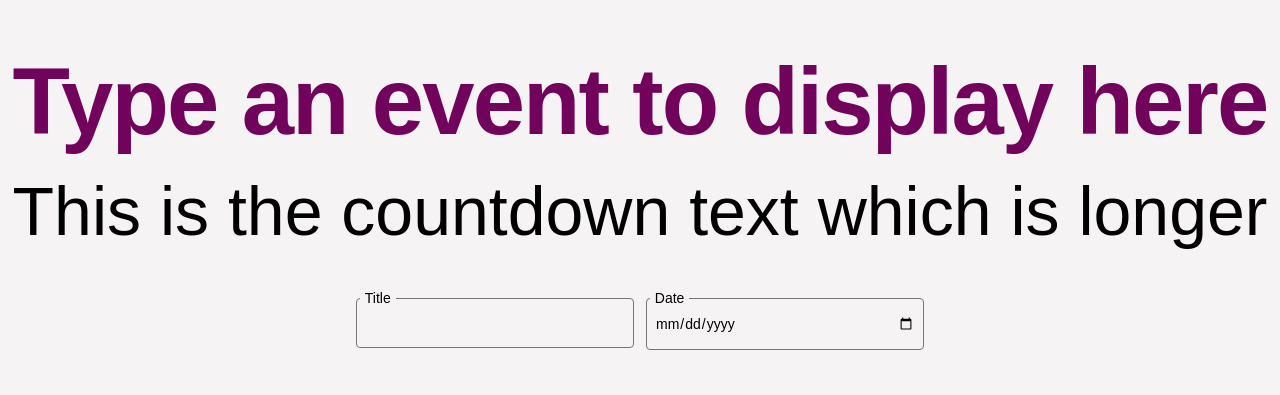
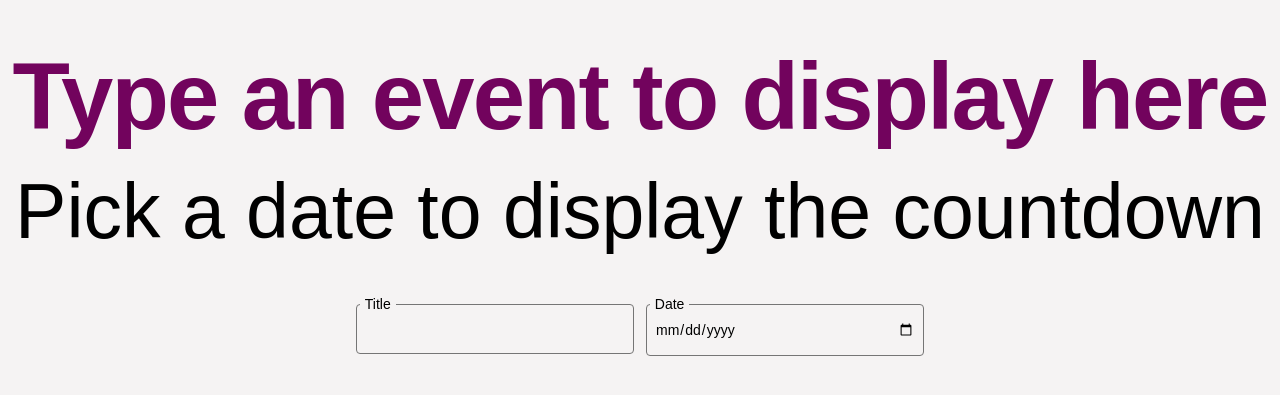
Before and after one commit to patrikhellberg/nc-frontend-challenge, an Angular app: page / in a window 1280 px wide. Shown: the part 201-596 px from the top of the page. Built offline with nearby package versions, Linux system fonts and the light colour scheme; a web font is replaced by a local one.

Commit message:
create countdown component

```diff
--- a/src/app/app.component.html
+++ b/src/app/app.component.html
@@ -1,7 +1,7 @@
 <main>
   <div class="texts">
     <header-text />
-    <full-width-text text="This is the countdown text which is longer" />
+    <countdown />
   </div>
   <div class="inputs">
     <query-input-field queryKey="title" label="Title" />
--- a/src/app/app.component.ts
+++ b/src/app/app.component.ts
@@ -3,6 +3,7 @@ import { RouterOutlet } from '@angular/router';
 import { QueryInputFieldComponent } from './queryinputfield/queryinputfield.component';
 import { FullwidthtextComponent } from './fullwidthtext/fullwidthtext.component';
 import { HeadertextComponent } from './headertext/headertext.component';
+import { CountdownComponent } from './countdown/countdown.component';
 
 @Component({
   selector: 'app-root',
@@ -12,6 +13,7 @@ import { HeadertextComponent } from './headertext/headertext.component';
     QueryInputFieldComponent,
     FullwidthtextComponent,
     HeadertextComponent,
+    CountdownComponent,
   ],
   templateUrl: './app.component.html',
   styleUrl: './app.component.scss',
--- /dev/null
+++ b/src/app/countdown/countdown.component.ts
@@ -0,0 +1,68 @@
+import { Component } from '@angular/core';
+import { FullwidthtextComponent } from '../fullwidthtext/fullwidthtext.component';
+import { ActivatedRoute } from '@angular/router';
+
+@Component({
+  selector: 'countdown',
+  standalone: true,
+  imports: [FullwidthtextComponent],
+  template: ` <full-width-text [text]="text" /> `,
+})
+export class CountdownComponent {
+  constructor(public route: ActivatedRoute) {}
+  text = '';
+  FALLBACK_TEXT = 'Pick a date to display the countdown';
+  interval: ReturnType<typeof setInterval> | undefined;
+
+  msToDateString(ms: number): string {
+    if (ms <= 0) return 'Wow! Nu är det dags!';
+
+    const totalSeconds = Math.floor(ms / 1000);
+    const totalMinutes = Math.floor(totalSeconds / 60);
+    const totalHours = Math.floor(totalMinutes / 60);
+    const days = Math.floor(totalHours / 24);
+
+    const seconds = totalSeconds % 60;
+    const minutes = totalMinutes % 60;
+    const hours = totalHours % 24;
+
+    const stringParts: string[] = [];
+    if (days) stringParts.push(`${days} ${days > 1 ? 'days' : 'day'}`);
+    if (hours) stringParts.push(`${hours} ${hours > 1 ? 'hours' : 'hour'}`);
+    if (minutes)
+      stringParts.push(`${minutes} ${minutes > 1 ? 'minutes' : 'minute'}`);
+    if (seconds)
+      stringParts.push(`${seconds} ${seconds > 1 ? 'seconds' : 'second'}`);
+
+    return stringParts.join(', ');
+  }
+
+  setTextFromDate(dateString: string | null) {
+    clearInterval(this.interval);
+    if (!dateString) {
+      this.text = this.FALLBACK_TEXT;
+      return;
+    }
+
+    const date = new Date(dateString);
+    const dateMs = date.getTime();
+
+    const msToDate = dateMs - new Date().getTime();
+    this.text = this.msToDateString(msToDate);
+
+    this.interval = setInterval(() => {
+      const msToDate = dateMs - new Date().getTime();
+      this.text = this.msToDateString(msToDate);
+    }, 1000);
+  }
+
+  ngOnInit() {
+    this.route.queryParamMap.subscribe((p) => {
+      this.setTextFromDate(p.get('date'));
+    });
+  }
+
+  ngOnDestroy() {
+    clearInterval(this.interval);
+  }
+}
```
